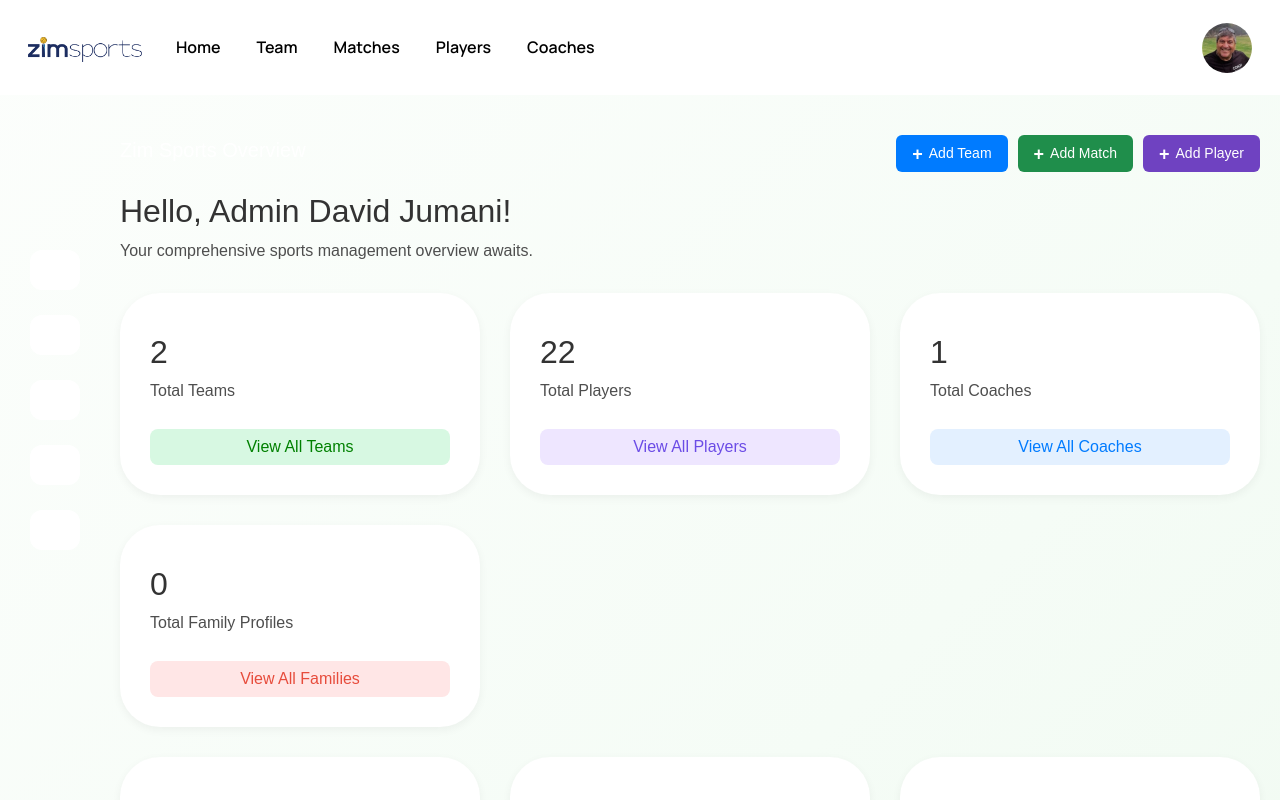
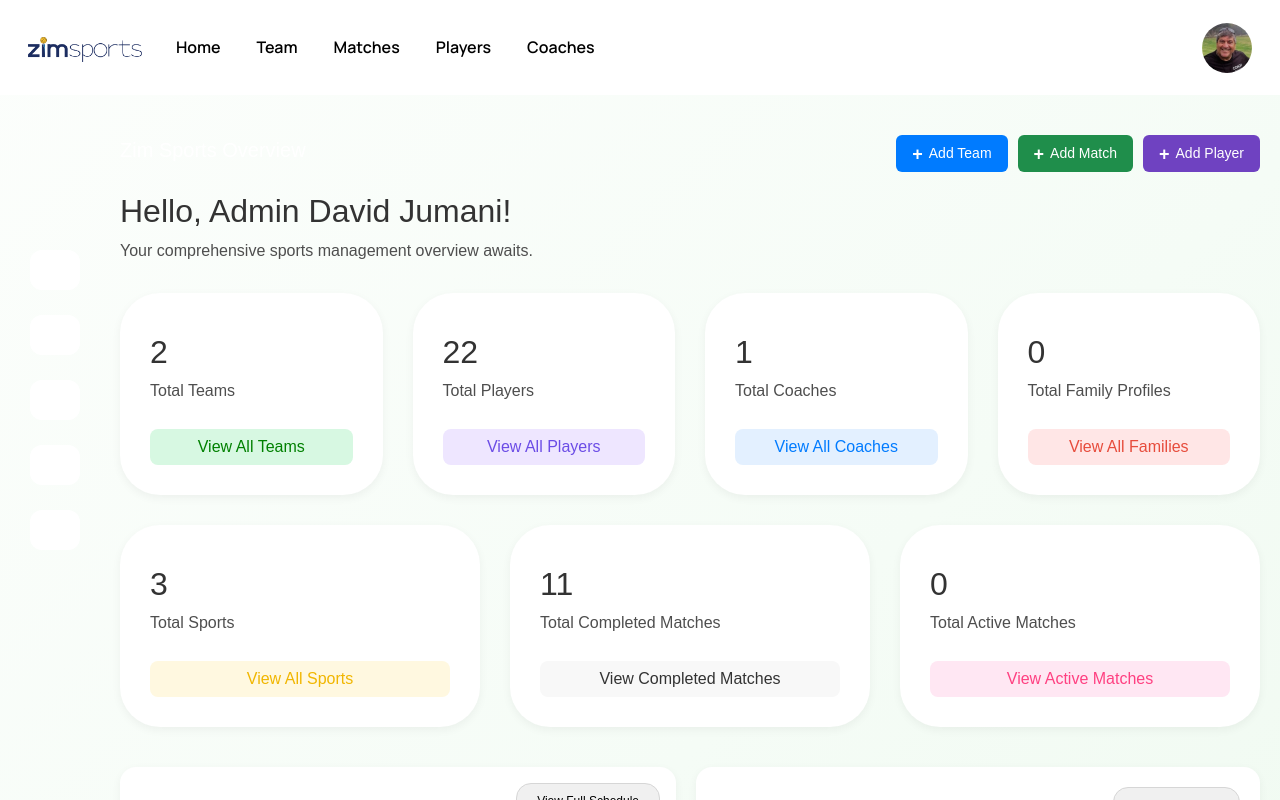
Before and after one commit to Zeeshanprojects/ZimSportsWebsite, a React (Vite) app in the folder zimsports/: page /dashboard in a window 1280 px wide. Built offline with nearby package versions, Linux system fonts and the light colour scheme; the HTML template or start-up script is replaced by a standard one.

Commit message:
code updated

```diff
--- a/zimsports/src/assets/CSS/Dashboard.css
+++ b/zimsports/src/assets/CSS/Dashboard.css
@@ -439,13 +439,33 @@ body {
   object-fit: cover;
   border-radius: 50%;
 }
+@media (min-width:1200px) and (max-width:1399px) {
+  .stats-grid1{
+  display: grid;
+  grid-template-columns: repeat(auto-fit, minmax(250px, 1fr)) !important;
+  gap: 30px;
+  margin-top: 30px;
+}
+ .match-item h6{
+font-size: 11px;
+  }
+    .match-item p{
+font-size: 10px;
+  }
+}
 
-@media (min-width:1024px)and (max-width:1199px) {
+@media (min-width:992px)and (max-width:1199px) {
   .cards button {
     font-size: 12px !important;
   }
   .light-gray-btn{
 font-size: 10px !important;
+  }
+  .match-item h6{
+font-size: 9px;
+  }
+    .match-item p{
+font-size: 8px;
   }
 }
 @media (max-width: 768px) {
```
